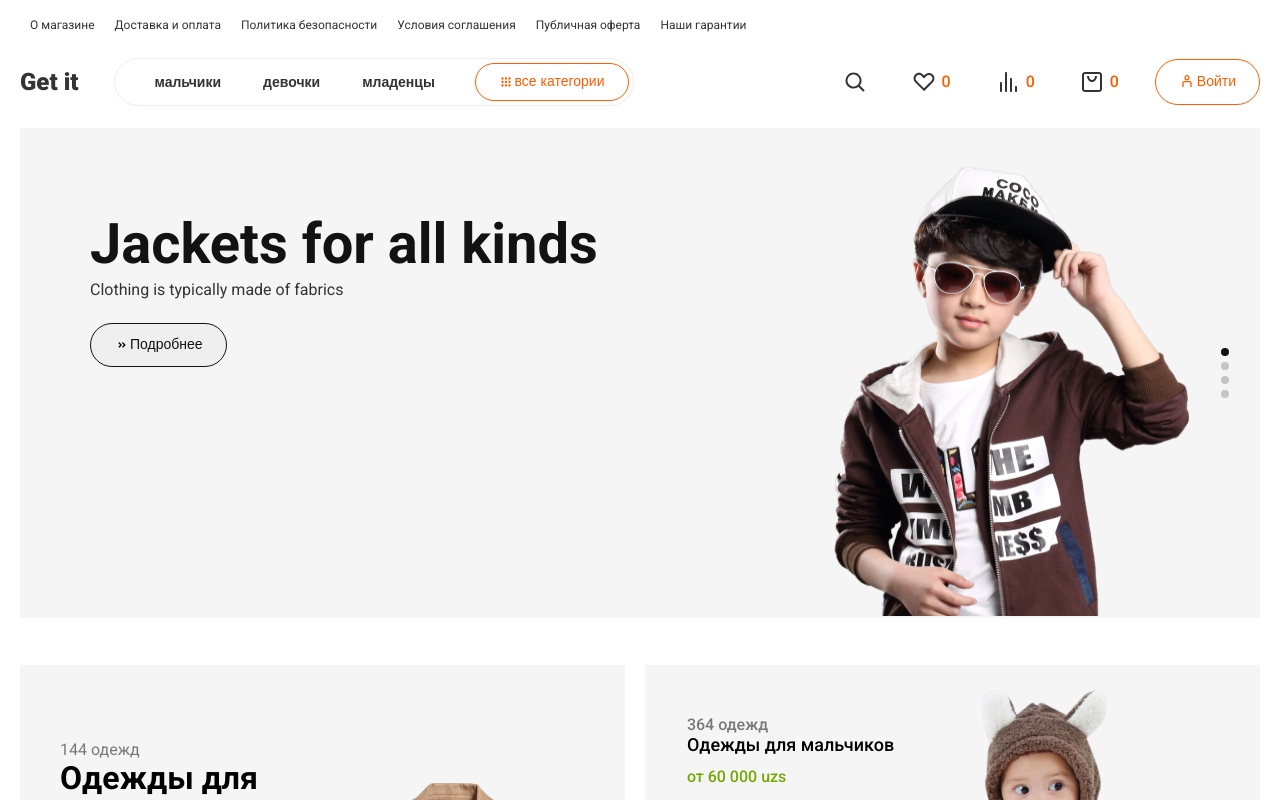
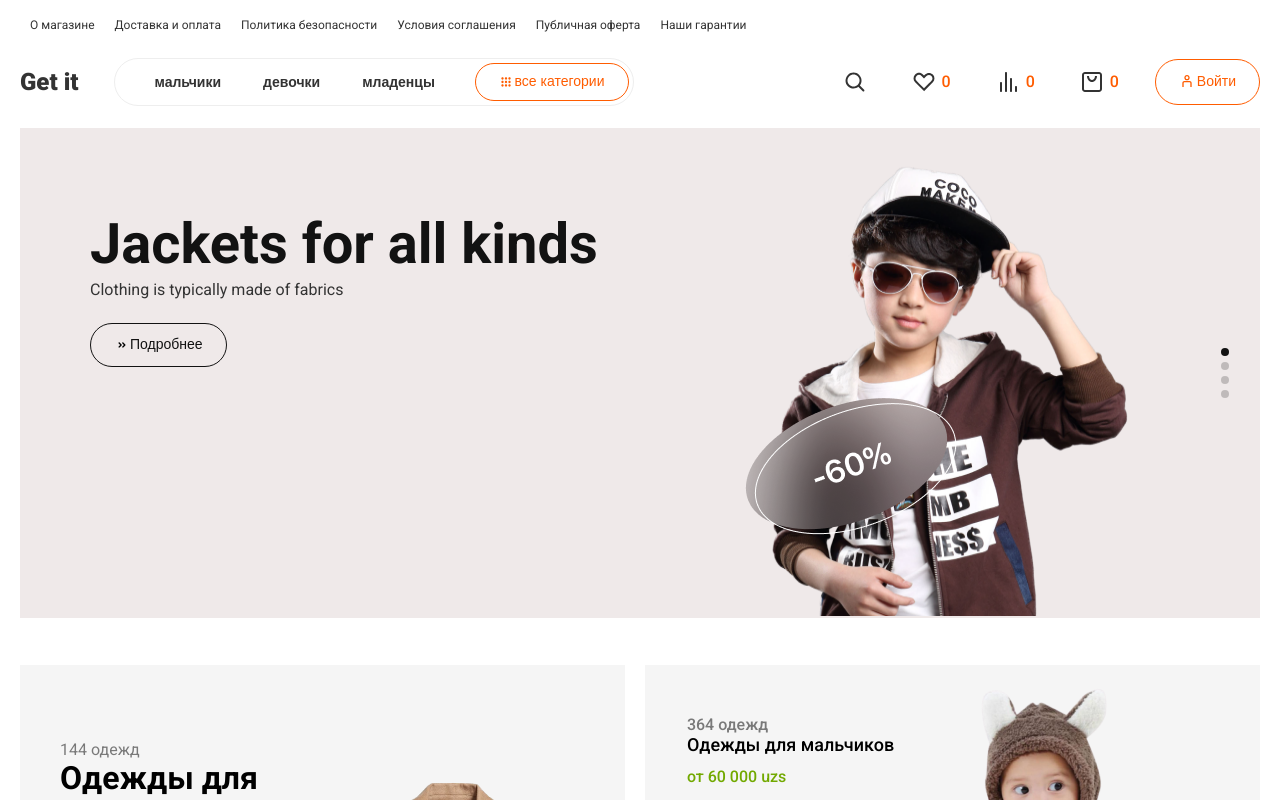
Before and after one commit to Pheonix999777/online-magazine, a Next.js app: page / in a window 1280 px wide. Shown: the top 800 px of the page. Built offline with nearby package versions, Linux system fonts and the light colour scheme.

Commit message:
change baground

```diff
--- a/src/app/Components/Header/Header.jsx
+++ b/src/app/Components/Header/Header.jsx
@@ -20,9 +20,9 @@ export default function Header() {
   ];
 
   const category = [
-    { href: "/about", label: "мальчики" },
-    { href: "/delivery-payment", label: "девочки" },
-    { href: "/pages/categories", label: "младенцы" },
+    { label: "мальчики" },
+    { label: "девочки" },
+    { label: "младенцы" },
   ];
 
   return (
--- a/src/app/pages/Hero/Hero.jsx
+++ b/src/app/pages/Hero/Hero.jsx
@@ -10,6 +10,7 @@ import "swiper/css";
 import "swiper/css/pagination";
 import "./styles.scss";
 import DubbleRight from "../../../../public/icons/dubble-right.svg";
+import Photo from "../../../../public/Imiges/photo.png";
 
 const Hero = () => {
   const images = [
@@ -58,8 +59,9 @@ const Hero = () => {
                       Подробнее
                     </button>
                   </div>
-                  <div className="slide">
-                    <Image src={image.img} alt={image.title} />
+                  <div className="hero__img-box">
+                    <Image className="hero__first-img" src={image.img} alt={image.title} />
+                    <Image className="hero__img" src={Photo} alt="" />
                   </div>
                 </SwiperSlide>
               ))}
--- a/src/app/pages/Hero/styles.scss
+++ b/src/app/pages/Hero/styles.scss
@@ -3,13 +3,12 @@
 }
 
 .hero__div {
-  background: $bg-color;
+  background: #efe9e9;
 }
 
 .hero__box {
   width: 100%;
   height: 490px;
-  background: $bg-color;
 }
 
 .hero__wrapper {
@@ -37,7 +36,7 @@
   padding: 13px 23px;
   border: 1px solid $black-color;
   font-size: 14px;
-  font-weight: 500;
+  background-color: transparent;
   line-height: 108.5%;
   display: inline-flex;
   cursor: pointer;
@@ -51,17 +50,24 @@
 
 .swiper-slide {
   display: flex;
-  width: 90%;
+  width: 85%;
   padding-left: 70px;
   justify-content: space-between;
   font-size: 18px;
-  background: $bg-color;
+  background: #efe9e9;
 }
 
-.swiper-slide img {
+.swiper-slide .hero__first-img {
+  position: relative;
   width: 380px;
   height: 480px;
   margin-top: 8px;
+}
+
+.hero__img {
+  position: absolute;
+  right: calc(15%);
+  top: calc(50%);
 }
 
 .swiper-pagination {
```
Also changed, not shown: public/Imiges/photo.png (added).
